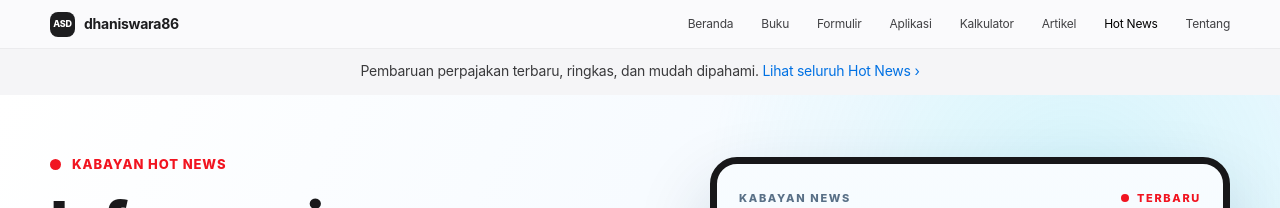
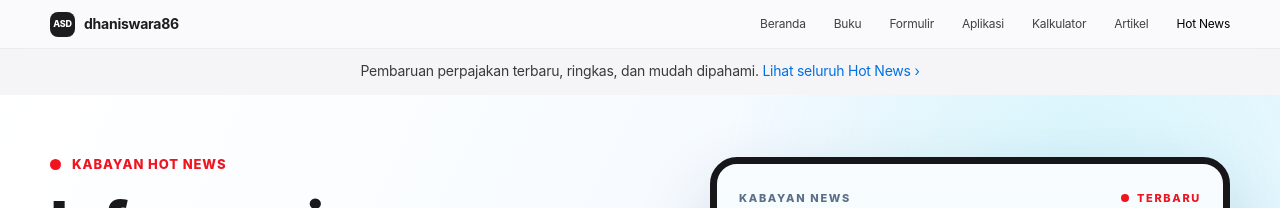
Before and after one commit to dhaniswara86/dhaniswara86.github.io, a Jekyll site: the page built from hotnews.html, in a window 1280 px wide. Shown: the top 208 px of the page. Built offline with Jekyll 4.4.1, drawn with Linux system fonts in a browser that asks for light colours.

Commit message:
Remove 'Tentang' link from navigation
Removed 'Tentang' link from navigation in hotnews.html.

```diff
--- a/hotnews.html
+++ b/hotnews.html
@@ -165,10 +165,6 @@ permalink: /hotnews.html
         >
           Hot News
         </a>
-
-        <a href="{{ '/tentang.html' | relative_url }}">
-          Tentang
-        </a>
       </nav>
 
       <button
@@ -220,10 +216,6 @@ permalink: /hotnews.html
       aria-current="page"
     >
       Hot News
-    </a>
-
-    <a href="{{ '/tentang.html' | relative_url }}">
-      Tentang
     </a>
   </nav>
 
```
